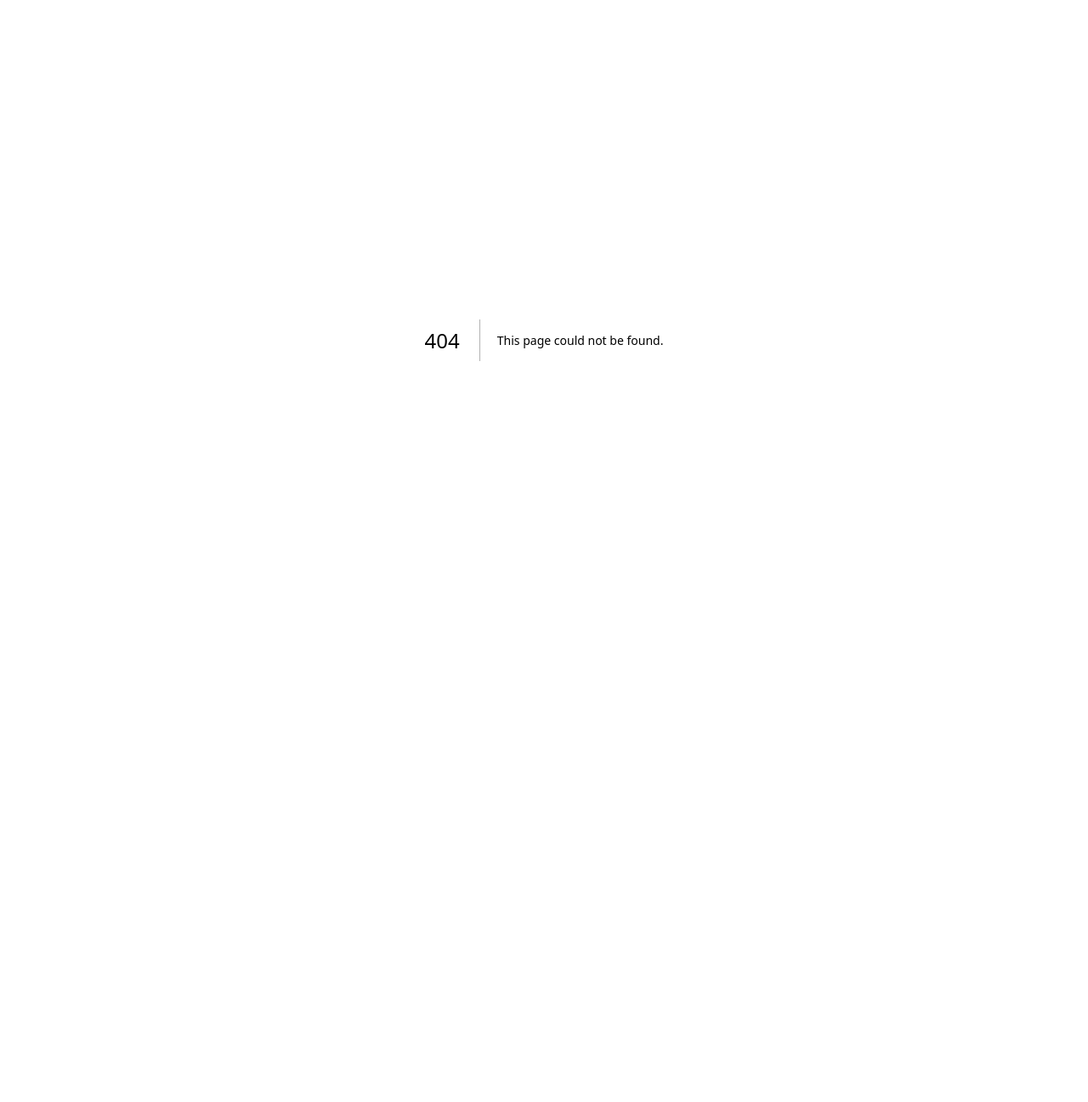
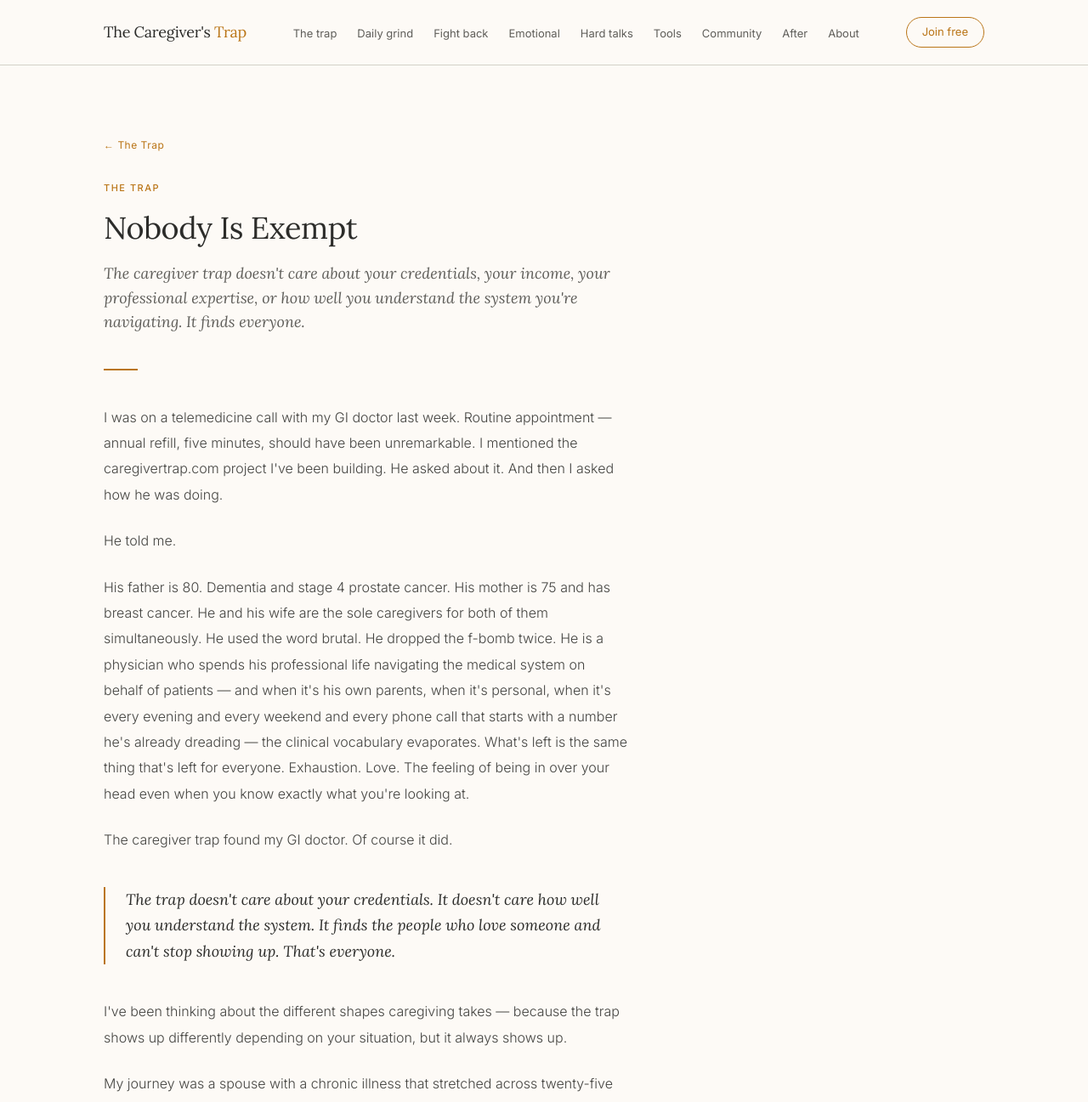
Before and after one commit to caseywsj/caregivertrap, a Next.js app: page /the-trap/nobody-is-exempt in a window 1280 px wide. Before the commit this address had no page. Shown: the top 1297 px of the page at 85% size. Before the commit the page ends 800 px from the top, so only its background shows below. Built offline with nearby package versions, Linux system fonts and the light colour scheme.

Commit message:
Add Nobody Is Exempt article to The Trap section

```diff
--- /dev/null
+++ b/app/the-trap/nobody-is-exempt/page.tsx
@@ -0,0 +1,119 @@
+"use client";
+import Nav from "../../../components/Nav";
+import Footer from "../../../components/Footer";
+import JoinCTA from "../../../components/JoinCTA";
+
+export default function NobodyIsExempt() {
+  return (
+    <main style={{ fontFamily: "'Inter', sans-serif", background: "#FDFAF6", color: "#2C2C2A", minHeight: "100vh" }}>
+      <Nav />
+      <div style={{ maxWidth: "1100px", margin: "0 auto" }}>
+        <article style={{ padding: "5rem 2rem 3rem", maxWidth: "680px" }}>
+
+          <div style={{ marginBottom: "2rem" }}>
+            <a href="/the-trap" style={{ fontSize: "12px", color: "#BA7517", textDecoration: "none", letterSpacing: "0.5px" }}>
+              ← The Trap
+            </a>
+          </div>
+
+          <p style={{ fontSize: "11px", letterSpacing: "1.5px", textTransform: "uppercase" as const, color: "#BA7517", marginBottom: "1rem", fontWeight: 500 }}>
+            The Trap
+          </p>
+
+          <h1 style={{ fontFamily: "'Lora', serif", fontSize: "clamp(26px, 4vw, 36px)", fontWeight: 400, lineHeight: 1.3, letterSpacing: "-0.5px", marginBottom: "1rem", color: "#2C2C2A" }}>
+            Nobody Is Exempt
+          </h1>
+
+          <p style={{ fontFamily: "'Lora', serif", fontSize: "18px", fontStyle: "italic", color: "#5F5E5A", lineHeight: 1.6, marginBottom: "2.5rem" }}>
+            The caregiver trap doesn&apos;t care about your credentials, your income, your professional expertise, or how well you understand the system you&apos;re navigating. It finds everyone.
+          </p>
+
+          <div style={{ width: "40px", height: "1.5px", background: "#BA7517", marginBottom: "2.5rem" }} />
+
+          <div style={{ fontSize: "16px", lineHeight: 1.9, color: "#444441", fontWeight: 300 }}>
+
+            <p style={{ marginBottom: "1.5rem" }}>
+              I was on a telemedicine call with my GI doctor last week. Routine appointment — annual refill, five minutes, should have been unremarkable. I mentioned the caregivertrap.com project I&apos;ve been building. He asked about it. And then I asked how he was doing.
+            </p>
+
+            <p style={{ marginBottom: "1.5rem" }}>He told me.</p>
+
+            <p style={{ marginBottom: "1.5rem" }}>
+              His father is 80. Dementia and stage 4 prostate cancer. His mother is 75 and has breast cancer. He and his wife are the sole caregivers for both of them simultaneously. He used the word brutal. He dropped the f-bomb twice. He is a physician who spends his professional life navigating the medical system on behalf of patients — and when it&apos;s his own parents, when it&apos;s personal, when it&apos;s every evening and every weekend and every phone call that starts with a number he&apos;s already dreading — the clinical vocabulary evaporates. What&apos;s left is the same thing that&apos;s left for everyone. Exhaustion. Love. The feeling of being in over your head even when you know exactly what you&apos;re looking at.
+            </p>
+
+            <p style={{ marginBottom: "1.5rem" }}>The caregiver trap found my GI doctor. Of course it did.</p>
+
+            <blockquote style={{ fontFamily: "'Lora', serif", fontSize: "18px", fontStyle: "italic", lineHeight: 1.7, color: "#2C2C2A", paddingLeft: "1.5rem", borderLeft: "2px solid #BA7517", margin: "2.5rem 0" }}>
+              The trap doesn&apos;t care about your credentials. It doesn&apos;t care how well you understand the system. It finds the people who love someone and can&apos;t stop showing up. That&apos;s everyone.
+            </blockquote>
+
+            <p style={{ marginBottom: "1.5rem" }}>
+              I&apos;ve been thinking about the different shapes caregiving takes — because the trap shows up differently depending on your situation, but it always shows up.
+            </p>
+
+            <p style={{ marginBottom: "1.5rem" }}>
+              My journey was a spouse with a chronic illness that stretched across twenty-five years and ended with a double lung transplant and two more years of intensive medical management. That&apos;s one shape. Long, slow, medical, consuming. The caregiving became the architecture of my life without my ever deciding that was what I was building.
+            </p>
+
+            <p style={{ marginBottom: "1.5rem" }}>
+              A friend of mine recently lost his mother. His caregiving journey was shorter but no less real — and it came with something my journey didn&apos;t. Siblings. The negotiation, the disagreement, the old family dynamics suddenly activated under pressure. Who does more. Who decides. Who gets to be right about what Mom would have wanted. The trap in that situation isn&apos;t just the caregiving itself — it&apos;s the family system the caregiving runs through. That&apos;s its own specific kind of brutal.
+            </p>
+
+            <p style={{ marginBottom: "1.5rem" }}>
+              Another friend cared for an aging parent and did what many families do — outsourced significant portions of the care. Professional aides, assisted living, the infrastructure of paid support. That&apos;s not avoidance. That&apos;s a legitimate and often necessary approach. But here&apos;s what nobody tells you about outsourced care: you still carry the coordination burden. You still manage the providers, field the calls, make the decisions, carry the guilt about whether it&apos;s enough. The trap finds you in the management layer even when you&apos;re not doing the hands-on work.
+            </p>
+
+            <p style={{ marginBottom: "1.5rem" }}>
+              And then there&apos;s dementia. Most of the people in my caregiver community were partners of someone with dementia — which is its own specific and devastating version of the trap. You lose the person incrementally, over years, while they&apos;re still physically present. You grieve someone who is still alive. You have conversations that don&apos;t land, moments of connection that disappear, a relationship that changes in ways you never agreed to. The person you&apos;re caring for can&apos;t fully understand what you&apos;re doing for them or why. That particular loneliness has no clean name.
+            </p>
+
+            <p style={{ marginBottom: "1.5rem" }}>
+              What all of these have in common is the thing this site is built around: the caregiver disappears into the caregiving. Not all at once. Gradually, without deciding to, without noticing until the distance from yourself has become significant. The identity erosion. The social contraction. The exhaustion that becomes the baseline. The love that never stops, even when everything else is depleted.
+            </p>
+
+            <p style={{ marginBottom: "1.5rem" }}>
+              That&apos;s the trap. And it doesn&apos;t matter whether you&apos;re a physician or an engineer or a teacher or a retired person who never planned for any of this. It doesn&apos;t matter whether you&apos;re caring for a spouse or a parent or a sibling. It doesn&apos;t matter whether the journey is two years or twenty-five. The trap is the trap.
+            </p>
+
+            <p style={{ marginBottom: "1.5rem" }}>
+              My GI doctor ended the call and went back to his patients. Then he went home to his parents. He will do this tomorrow and the day after. He will figure it out the way everyone figures it out — imperfectly, with love, one day at a time.
+            </p>
+
+            <p style={{ marginBottom: "1.5rem" }}>That&apos;s all any of us do.</p>
+
+            <p style={{ marginBottom: "1.5rem" }}>
+              If you&apos;re reading this, you probably already know that. You&apos;re not here because caregiving is easy. You&apos;re here because it isn&apos;t — and because knowing that someone else has been exactly where you are right now is worth something.
+            </p>
+
+            <p style={{ marginBottom: "2.5rem" }}>
+              You&apos;re not alone in it. Nobody is exempt. And that, strangely, is the most useful thing I can tell you.
+            </p>
+
+          </div>
+
+          <div style={{ padding: "1.5rem", background: "#F5F0E8", borderRadius: "8px", marginBottom: "3rem" }}>
+            <p style={{ fontSize: "13px", color: "#5F5E5A", lineHeight: 1.7 }}>
+              <strong style={{ color: "#2C2C2A", fontWeight: 500 }}>Casey King</strong> spent over two decades as a caregiver for his wife Lonna, who lived with scleroderma and underwent a double lung transplant in 2023. He is writing <em>The Caregiver&apos;s Trap: A Roadmap for When the Caregiver Needs Care</em>.
+            </p>
+          </div>
+
+          <div style={{ borderTop: "0.5px solid #D3D1C7", paddingTop: "2rem", marginBottom: "3rem" }}>
+            <p style={{ fontSize: "11px", letterSpacing: "1.5px", textTransform: "uppercase" as const, color: "#888780", marginBottom: "1rem", fontWeight: 500 }}>
+              Continue reading
+            </p>
+            <a href="/the-trap/identity-erosion" style={{ textDecoration: "none" }}>
+              <p style={{ fontFamily: "'Lora', serif", fontSize: "18px", color: "#2C2C2A", lineHeight: 1.4, marginBottom: "0.5rem" }}>
+                The Disappearing Act
+              </p>
+              <p style={{ fontSize: "13px", color: "#BA7517" }}>Read next →</p>
+            </a>
+          </div>
+
+        </article>
+        <JoinCTA message="You're not alone in it. Nobody is exempt." />
+      </div>
+      <Footer />
+    </main>
+  );
+}
--- a/app/the-trap/page.tsx
+++ b/app/the-trap/page.tsx
@@ -38,6 +38,7 @@ export default function TheTrap() {
           </p>
           <div style={{ display: "grid", gridTemplateColumns: "repeat(auto-fit, minmax(280px, 1fr))", gap: "1rem", maxWidth: "860px" }}>
             {[
+              { title: "Nobody Is Exempt", desc: "The caregiver trap does not care about your credentials or expertise. It finds the people who love someone and cannot stop showing up. That's everyone.", href: "/the-trap/nobody-is-exempt" },
               { title: "The Disappearing Act", desc: "How competence and love quietly become a cage. The slow disappearance nobody notices — including you.", href: "/the-trap/identity-erosion" },
               { title: "\"You're So Amazing\" — The Loneliest Compliment", desc: "I had an extraordinary village. Not everyone does. Here's what the difference looks like and how to build one.", href: "/the-trap/youre-so-amazing" },
               { title: "Groundhog Day", desc: "The relentless rhythm of caregiving — and how to survive it without losing your mind.", href: "/the-trap/groundhog-day" },
```
